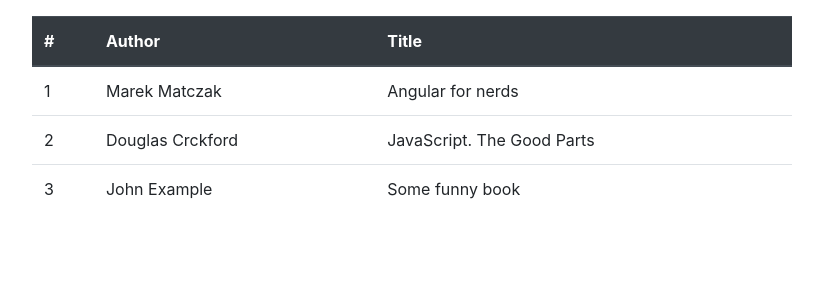
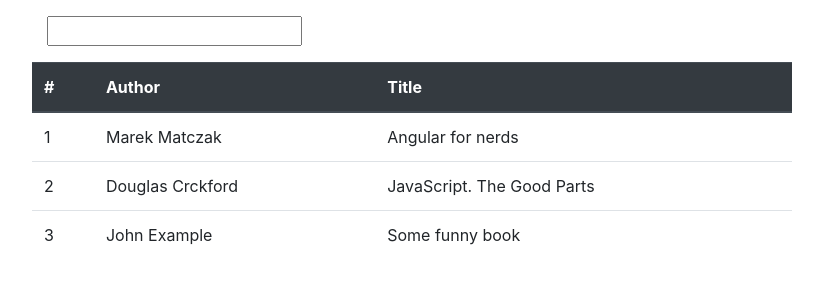
Before and after one commit to mmatczak/ng-training-25-01-2021, an Angular app: page / in a window 1280 px wide. Shown: the top 300 px of the page, without its empty margins (38-861 px from the left). Built offline with nearby package versions, Linux system fonts and the light colour scheme.

Commit message:
Typeahead

```diff
--- a/src/app/book/components/book-overview/book-overview.component.html
+++ b/src/app/book/components/book-overview/book-overview.component.html
@@ -1,3 +1,8 @@
+<div class="row">
+  <div class="col-3">
+    <input #mySearch>
+  </div>
+</div>
 <div class="row">
   <table class="table table-hover col">
     <thead class="thead-dark">
--- a/src/app/book/components/book-overview/book-overview.component.scss
+++ b/src/app/book/components/book-overview/book-overview.component.scss
@@ -0,0 +1,6 @@
+div.row {
+  margin-bottom: 1rem;
+  input {
+    width: 100%;
+  }
+}
--- a/src/app/book/components/book-overview/book-overview.component.ts
+++ b/src/app/book/components/book-overview/book-overview.component.ts
@@ -1,18 +1,20 @@
-import { Component, OnDestroy } from '@angular/core';
+import { AfterViewInit, Component, ElementRef, OnDestroy, ViewChild } from '@angular/core';
 import { Book } from '../../model/book';
 import { BookService } from '../../services/book.service';
-import { Observable, Subscription } from 'rxjs';
+import { fromEvent, Observable, Subscription } from 'rxjs';
+import { debounceTime, distinct, map, switchMap } from 'rxjs/operators';
 
 @Component({
   selector: 'ba-book-overview',
   templateUrl: './book-overview.component.html',
   styleUrls: ['./book-overview.component.scss'],
 })
-export class BookOverviewComponent implements OnDestroy {
+export class BookOverviewComponent implements OnDestroy, AfterViewInit {
+  @ViewChild('mySearch')
+  searchInput: ElementRef | undefined;
   readonly books$: Observable<Book[]>;
   selectedBook: Book | null;
   private readonly books: BookService;
-
   private readonly subscriptions: Subscription[] = [];
 
   constructor(books: BookService) {
@@ -38,4 +40,21 @@ export class BookOverviewComponent implements OnDestroy {
   ngOnDestroy(): void {
     this.subscriptions.forEach((subscription) => subscription.unsubscribe());
   }
+
+  ngAfterViewInit(): void {
+    const mySearchInput = this.searchInput?.nativeElement;
+    fromEvent<Event>(mySearchInput, 'input')
+      .pipe(
+        map((event) => {
+          const currentInputTarget = event.target as HTMLInputElement;
+          return currentInputTarget.value;
+        }),
+        debounceTime(500),
+        distinct(),
+        switchMap((query) => this.books.getAll()),
+      )
+      .subscribe((books: Book[]) => {
+        console.log(books);
+      });
+  }
 }
```
